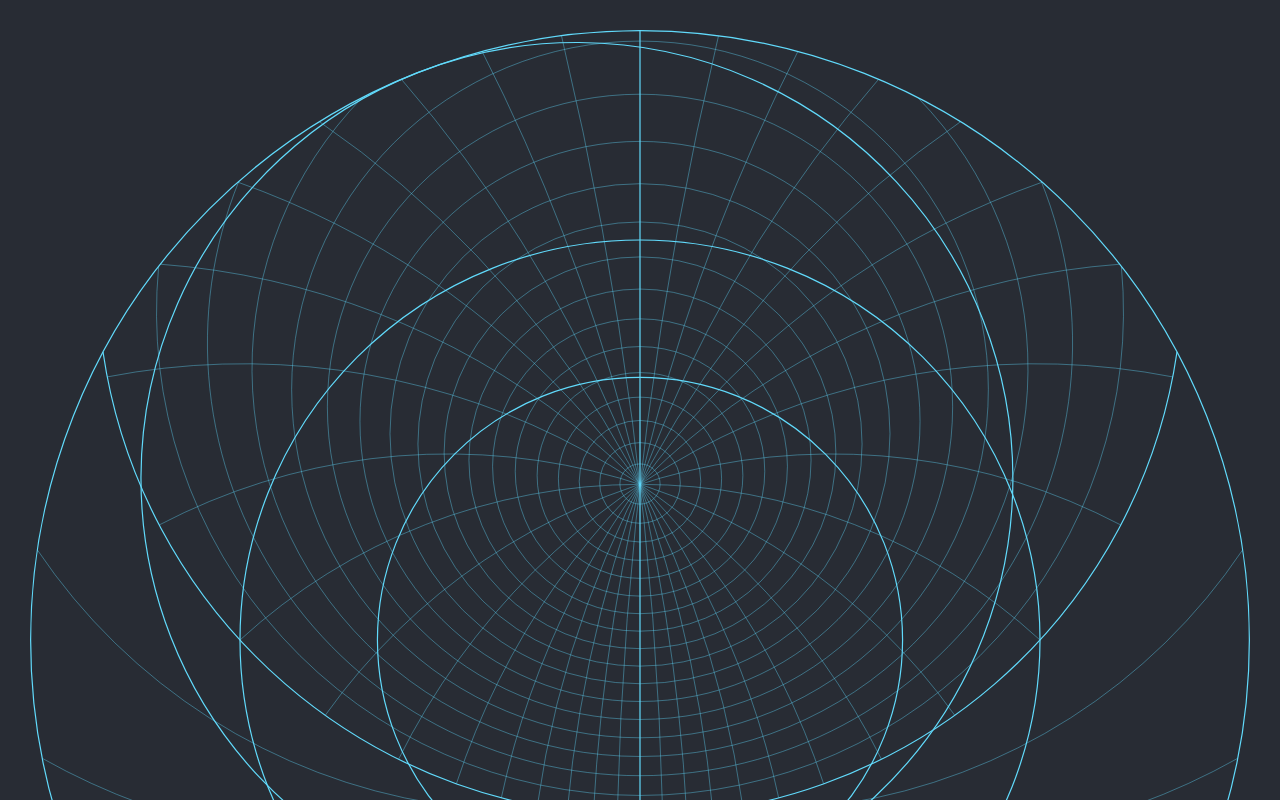
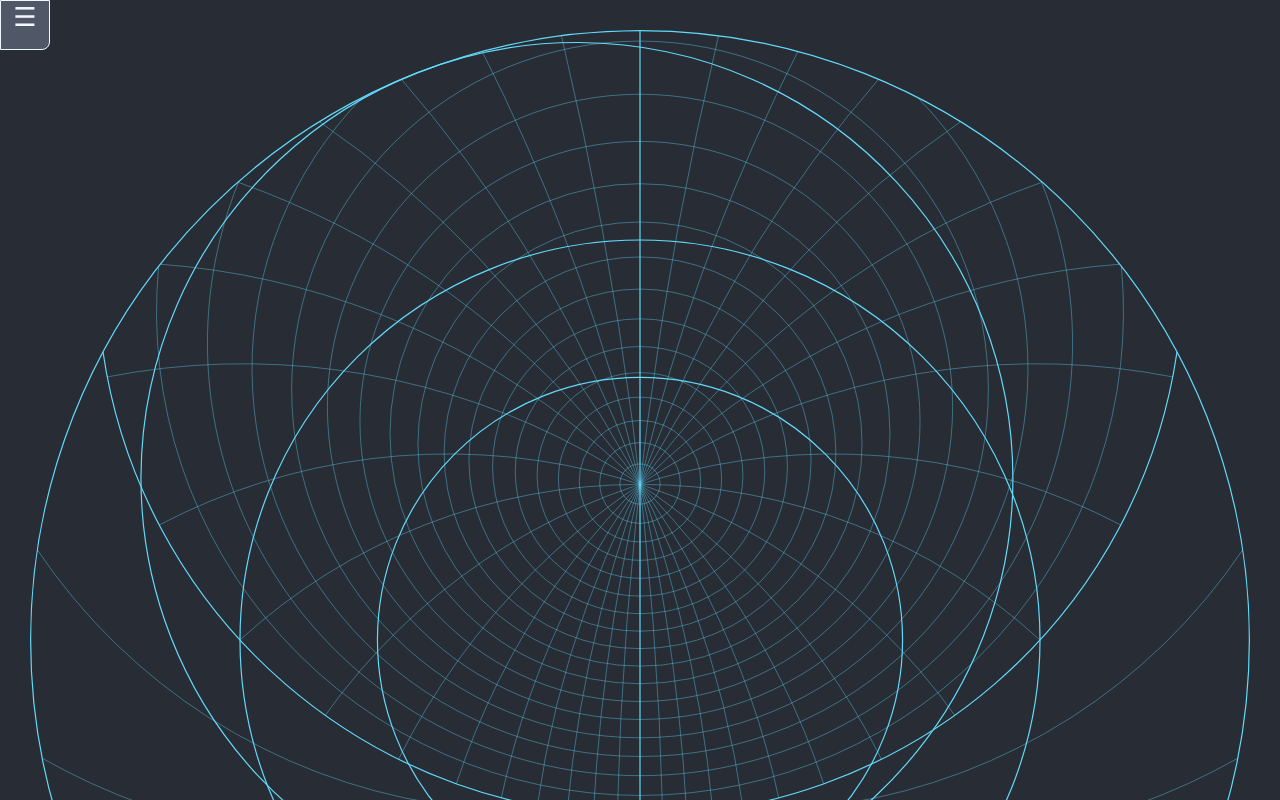
Before and after one commit to thysia-zosa/astro-clock, a React (Create React App) app: page / in a window 1280 px wide. Shown: the top 800 px of the page. Built offline with nearby package versions, Linux system fonts and the light colour scheme.

Commit message:
Start adding menu

```diff
--- a/src/App.jsx
+++ b/src/App.jsx
@@ -1,12 +1,17 @@
+import { Fragment } from "react";
 import "./App.css";
 import Astrolabe from "./components/Astrolabe/Astrolabe";
+import Menu from "./components/Astrolabe/Menu/Menu";
 
 function App() {
   // let time = new Date().getTime() - 946728000000;
   // let t = time / 3155760000000;
 
   return (
-    <Astrolabe />
+    <Fragment>
+      <Astrolabe />
+      <Menu />
+    </Fragment>
   );
 }
 
--- /dev/null
+++ b/src/components/Astrolabe/Menu/Menu.jsx
@@ -0,0 +1,24 @@
+import { useState } from "react";
+import styles from "./Menu.module.css";
+import MenuItemList from "./MenuItemList";
+
+const Menu = () => {
+  const [isOpen, setIsOpen] = useState(false);
+
+  const toggleMenu = () => {
+    setIsOpen((currentState) => !currentState);
+  };
+
+  const buttonContent = isOpen ? "X" : "☰";
+
+  return (
+    <nav>
+      <div className={styles.hamburger} onClick={toggleMenu}>
+        {buttonContent}
+      </div>
+      {isOpen && <MenuItemList toggleMenu={toggleMenu} />}
+    </nav>
+  );
+};
+
+export default Menu;
--- /dev/null
+++ b/src/components/Astrolabe/Menu/Menu.module.css
@@ -0,0 +1,16 @@
+nav {
+  position: fixed;
+  top: 0;
+  left: 0;
+  background-color: #505868;
+  border-radius: 0 0 0.5rem 0;
+  cursor: pointer;
+  border: 1px solid aliceblue;
+  color: aliceblue;
+}
+
+.hamburger {
+  height: 3rem;
+  min-width: 3rem;
+  text-align: center;
+}
--- /dev/null
+++ b/src/components/Astrolabe/Menu/MenuItemList.jsx
@@ -0,0 +1,13 @@
+import styles from './MenuItemList.module.css';
+
+const MenuItemList = () => {
+  const toggleSettings = () => {};
+
+  return (
+    <ul className={styles.menuItemList}>
+      <li onClick={toggleSettings}>Settings</li>
+    </ul>
+  );
+};
+
+export default MenuItemList;
--- /dev/null
+++ b/src/components/Astrolabe/Menu/MenuItemList.module.css
@@ -0,0 +1,11 @@
+.menuItemList {
+  list-style: none;
+  padding: 0;
+  margin: 0;
+  min-width: 10rem;
+}
+
+.menuItemList li {
+  border-top: 1px solid aliceblue;
+  padding: 0.2rem 1rem;
+}
```
